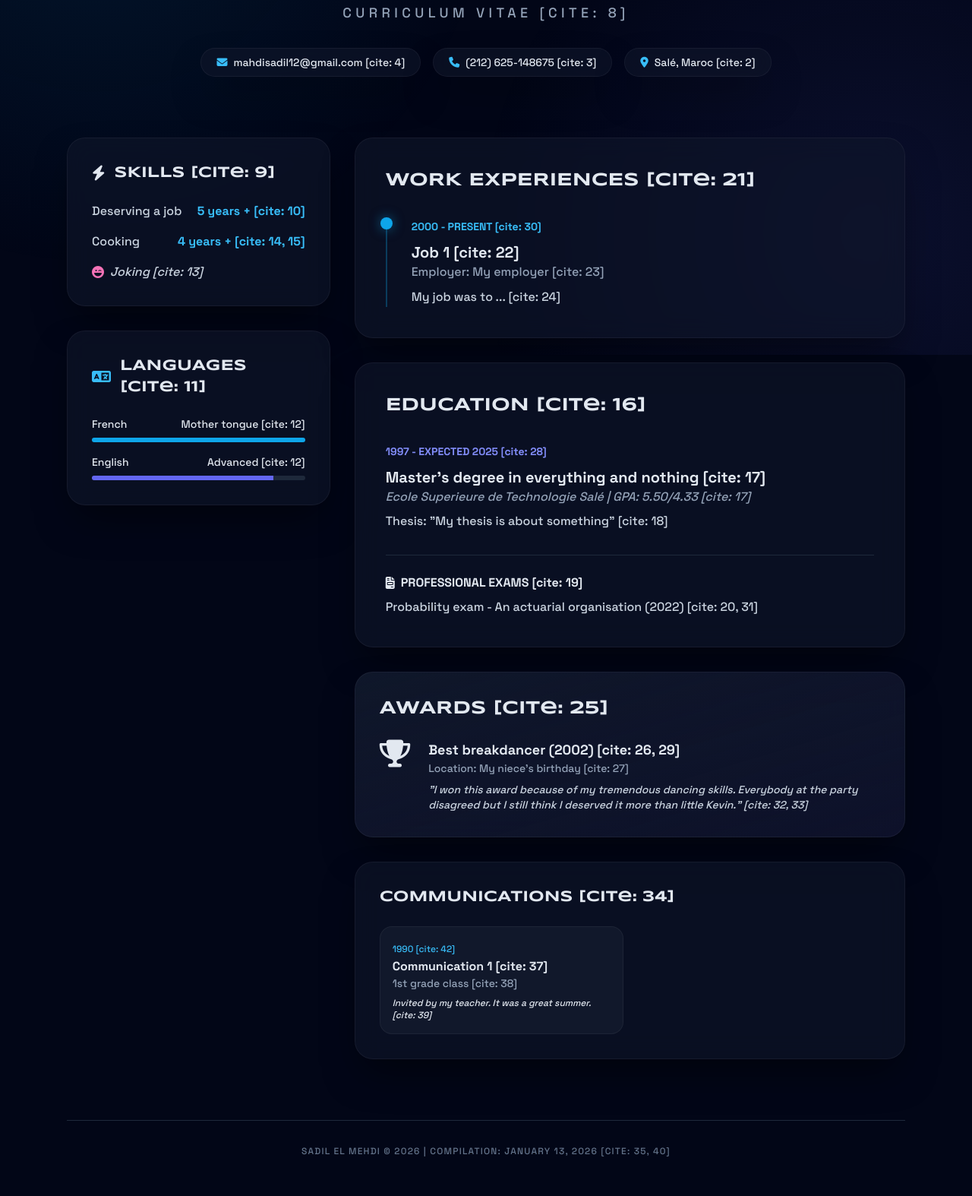
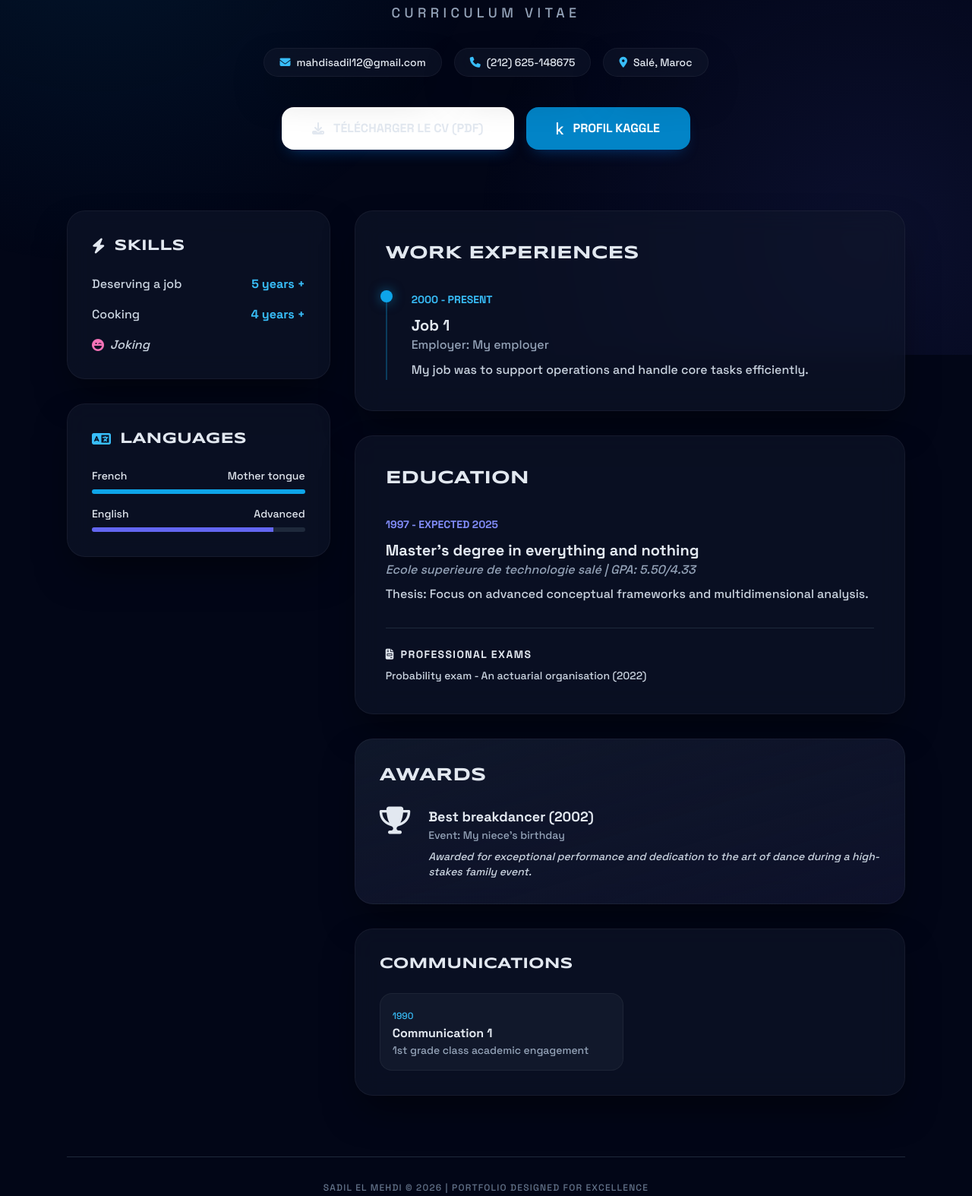
Before and after one commit to mehdi26-bit/cv-portfolio, a plain HTML site: page index.html in a window 1280 px wide. Shown: the part 333-1907 px from the top of the page at 76% size. Drawn offline with nearby package versions, Linux system fonts and the light colour scheme.

Commit message:
Update index.html

```diff
--- a/index.html
+++ b/index.html
@@ -3,7 +3,7 @@
 <head>
     <meta charset="UTF-8">
     <meta name="viewport" content="width=device-width, initial-scale=1.0">
-    <title>SADIL EL MEHDI | Portfolio</title>
+    <title>SADIL EL MEHDI | Portfolio Professional</title>
     <script src="https://cdn.tailwindcss.com"></script>
     <link href="https://fonts.googleapis.com/css2?family=Space+Grotesk:wght@300;500;700&family=Syncopate:wght@400;700&display=swap" rel="stylesheet">
     <link rel="stylesheet" href="https://cdnjs.cloudflare.com/ajax/libs/font-awesome/6.4.0/css/all.min.css">
@@ -24,7 +24,6 @@
 
         .heading-font { font-family: 'Syncopate', sans-serif; }
 
-        /* Background Design */
         .mesh-gradient {
             position: fixed;
             top: 0; left: 0; width: 100%; height: 100%;
@@ -34,7 +33,6 @@
             z-index: -1;
         }
 
-        /* Modern Glass card */
         .glass-card {
             background: rgba(15, 23, 42, 0.6);
             backdrop-filter: blur(16px);
@@ -54,7 +52,6 @@
             -webkit-text-fill-color: transparent;
         }
 
-        /* Animated Border for Avatar */
         .avatar-container {
             position: relative;
             width: 180px; height: 180px;
@@ -70,6 +67,15 @@
         }
 
         @keyframes spin { from { transform: rotate(0deg); } to { transform: rotate(360deg); } }
+
+        .btn-action {
+            transition: all 0.3s ease;
+            box-shadow: 0 10px 20px -10px rgba(0, 129, 255, 0.4);
+        }
+        .btn-action:hover {
+            transform: scale(1.05);
+            box-shadow: 0 15px 25px -10px rgba(0, 129, 255, 0.6);
+        }
     </style>
 </head>
 <body class="antialiased">
@@ -80,26 +86,37 @@
 
         <header class="flex flex-col items-center text-center mb-20">
             <div class="avatar-container mb-8">
-                <img src="https://ui-avatars.com/api/?name=Sadil+El+Mehdi&background=0ea5e9&color=fff&size=200"
+                <img src="mehdi image.jpeg"
                      alt="SADIL EL MEHDI"
-                     class="rounded-full w-full h-full object-cover border-4 border-slate-900 shadow-2xl">
+                     class="rounded-full w-full h-full object-cover border-4 border-slate-900 shadow-2xl"
+                     onerror="this.src='https://ui-avatars.com/api/?name=Sadil+El+Mehdi&background=0ea5e9&color=fff&size=200'">
             </div>
 
-            <h1 class="heading-font text-4xl md:text-6xl font-bold mb-4 tracking-tighter">
+            <h1 class="heading-font text-4xl md:text-6xl font-bold mb-4 tracking-tighter uppercase">
                 SADIL <span class="gradient-text">EL MEHDI</span>
             </h1>
-            <p class="text-slate-400 text-lg tracking-[0.3em] uppercase mb-8">Curriculum Vitae [cite: 8]</p>
+            <p class="text-slate-400 text-lg tracking-[0.3em] uppercase mb-8">Curriculum Vitae</p>
 
-            <div class="flex flex-wrap justify-center gap-4">
+            <div class="flex flex-wrap justify-center gap-4 mb-10">
                 <a href="mailto:mahdisadil12@gmail.com" class="glass-card px-5 py-2 rounded-full text-sm flex items-center gap-2">
-                    <i class="fas fa-envelope text-sky-400"></i> mahdisadil12@gmail.com [cite: 4]
+                    <i class="fas fa-envelope text-sky-400"></i> mahdisadil12@gmail.com
                 </a>
                 <span class="glass-card px-5 py-2 rounded-full text-sm flex items-center gap-2">
-                    <i class="fas fa-phone text-sky-400"></i> (212) 625-148675 [cite: 3]
+                    <i class="fas fa-phone text-sky-400"></i> (212) 625-148675
                 </span>
                 <span class="glass-card px-5 py-2 rounded-full text-sm flex items-center gap-2">
-                    <i class="fas fa-map-marker-alt text-sky-400"></i> Salé, Maroc [cite: 2]
+                    <i class="fas fa-map-marker-alt text-sky-400"></i> Salé, Maroc
                 </span>
+            </div>
+
+            <div class="flex flex-col md:flex-row gap-4">
+                <a href="el_mehdi_cv.pdf" download class="btn-action bg-white text-dark px-10 py-4 rounded-2xl font-bold flex items-center gap-3">
+                    <i class="fas fa-download"></i> TÉLÉCHARGER LE CV (PDF)
+                </a>
+
+                <a href="https://www.kaggle.com/mahdisadil" target="_blank" class="btn-action bg-sky-600 text-white px-10 py-4 rounded-2xl font-bold flex items-center gap-3">
+                    <i class="fab fa-kaggle"></i> PROFIL KAGGLE
+                </a>
             </div>
         </header>
 
@@ -108,36 +125,36 @@
             <div class="space-y-8">
                 <section class="glass-card p-8 rounded-3xl">
                     <h2 class="heading-font text-xl font-bold mb-6 flex items-center gap-3">
-                        <i class="fas fa-bolt text-gold"></i> SKILLS [cite: 9]
+                        <i class="fas fa-bolt text-gold"></i> SKILLS
                     </h2>
                     <ul class="space-y-4 text-slate-300">
                         <li class="flex justify-between items-center">
                             <span>Deserving a job</span>
-                            <span class="text-sky-400 font-bold">5 years + [cite: 10]</span>
+                            <span class="text-sky-400 font-bold">5 years +</span>
                         </li>
                         <li class="flex justify-between items-center">
                             <span>Cooking</span>
-                            <span class="text-sky-400 font-bold">4 years + [cite: 14, 15]</span>
+                            <span class="text-sky-400 font-bold">4 years +</span>
                         </li>
                         <li class="flex items-center gap-2 italic">
-                            <i class="fas fa-laugh-wink text-pink-400"></i> Joking [cite: 13]
+                            <i class="fas fa-laugh-wink text-pink-400"></i> Joking
                         </li>
                     </ul>
                 </section>
 
                 <section class="glass-card p-8 rounded-3xl">
                     <h2 class="heading-font text-xl font-bold mb-6 flex items-center gap-3">
-                        <i class="fas fa-language text-sky-400"></i> LANGUAGES [cite: 11]
+                        <i class="fas fa-language text-sky-400"></i> LANGUAGES
                     </h2>
                     <div class="space-y-4">
                         <div>
-                            <div class="flex justify-between text-sm mb-2"><span>French</span><span>Mother tongue [cite: 12]</span></div>
+                            <div class="flex justify-between text-sm mb-2"><span>French</span><span>Mother tongue</span></div>
                             <div class="h-1.5 bg-slate-800 rounded-full overflow-hidden">
                                 <div class="h-full bg-sky-500 w-full"></div>
                             </div>
                         </div>
                         <div>
-                            <div class="flex justify-between text-sm mb-2"><span>English</span><span>Advanced [cite: 12]</span></div>
+                            <div class="flex justify-between text-sm mb-2"><span>English</span><span>Advanced</span></div>
                             <div class="h-1.5 bg-slate-800 rounded-full overflow-hidden">
                                 <div class="h-full bg-indigo-500 w-[85%]"></div>
                             </div>
@@ -149,54 +166,53 @@
             <div class="lg:col-span-2 space-y-8">
 
                 <section class="glass-card p-8 md:p-10 rounded-3xl">
-                    <h2 class="heading-font text-2xl font-bold mb-8">WORK EXPERIENCES [cite: 21]</h2>
+                    <h2 class="heading-font text-2xl font-bold mb-8">WORK EXPERIENCES</h2>
                     <div class="border-l-2 border-sky-500/30 pl-8 relative">
                         <div class="absolute -left-[9px] top-0 w-4 h-4 rounded-full bg-sky-500 shadow-[0_0_15px_rgba(14,165,233,0.5)]"></div>
-                        <span class="text-sky-400 font-bold text-sm">2000 - PRESENT [cite: 30]</span>
-                        <h3 class="text-xl font-bold mt-2">Job 1 [cite: 22]</h3>
-                        <p class="text-slate-400 mb-2">Employer: My employer [cite: 23]</p>
-                        <p class="text-slate-300 leading-relaxed">My job was to ... [cite: 24]</p>
+                        <span class="text-sky-400 font-bold text-sm">2000 - PRESENT</span>
+                        <h3 class="text-xl font-bold mt-2">Job 1</h3>
+                        <p class="text-slate-400 mb-2">Employer: My employer</p>
+                        <p class="text-slate-300 leading-relaxed">My job was to support operations and handle core tasks efficiently.</p>
                     </div>
                 </section>
 
                 <section class="glass-card p-8 md:p-10 rounded-3xl">
-                    <h2 class="heading-font text-2xl font-bold mb-8">EDUCATION [cite: 16]</h2>
+                    <h2 class="heading-font text-2xl font-bold mb-8">EDUCATION</h2>
                     <div class="space-y-8">
                         <div>
-                            <span class="text-indigo-400 font-bold text-sm">1997 - EXPECTED 2025 [cite: 28]</span>
-                            <h3 class="text-xl font-bold mt-2">Master's degree in everything and nothing [cite: 17]</h3>
-                            <p class="text-slate-400 italic">Ecole Superieure de Technologie Salé | GPA: 5.50/4.33 [cite: 17]</p>
-                            <p class="mt-2 text-slate-300">Thesis: "My thesis is about something" [cite: 18]</p>
+                            <span class="text-indigo-400 font-bold text-sm">1997 - EXPECTED 2025</span>
+                            <h3 class="text-xl font-bold mt-2">Master's degree in everything and nothing</h3>
+                            <p class="text-slate-400 italic">Ecole superieure de technologie salé | GPA: 5.50/4.33</p>
+                            <p class="mt-2 text-slate-300">Thesis: Focus on advanced conceptual frameworks and multidimensional analysis.</p>
                         </div>
                         <div class="pt-6 border-t border-slate-800">
-                            <h4 class="font-bold flex items-center gap-2">
-                                <i class="fas fa-file-invoice text-gold"></i> PROFESSIONAL EXAMS [cite: 19]
+                            <h4 class="font-bold flex items-center gap-2 uppercase text-sm tracking-widest">
+                                <i class="fas fa-file-invoice text-gold"></i> PROFESSIONAL EXAMS
                             </h4>
-                            <p class="mt-2 text-slate-300">Probability exam - An actuarial organisation (2022) [cite: 20, 31]</p>
+                            <p class="mt-2 text-slate-300 text-sm">Probability exam - An actuarial organisation (2022)</p>
                         </div>
                     </div>
                 </section>
 
                 <section class="glass-card p-8 rounded-3xl bg-gradient-to-br from-slate-900 to-indigo-950/20">
-                    <h2 class="heading-font text-2xl font-bold mb-6">AWARDS [cite: 25]</h2>
+                    <h2 class="heading-font text-2xl font-bold mb-6">AWARDS</h2>
                     <div class="flex gap-6">
                         <div class="text-4xl text-gold"><i class="fas fa-trophy"></i></div>
                         <div>
-                            <h3 class="font-bold text-lg">Best breakdancer (2002) [cite: 26, 29]</h3>
-                            <p class="text-sm text-slate-400 mb-2">Location: My niece's birthday [cite: 27]</p>
-                            <p class="text-slate-300 text-sm italic">"I won this award because of my tremendous dancing skills. Everybody at the party disagreed but I still think I deserved it more than little Kevin." [cite: 32, 33]</p>
+                            <h3 class="font-bold text-lg">Best breakdancer (2002)</h3>
+                            <p class="text-sm text-slate-400 mb-2">Event: My niece's birthday</p>
+                            <p class="text-slate-300 text-sm italic">Awarded for exceptional performance and dedication to the art of dance during a high-stakes family event.</p>
                         </div>
                     </div>
                 </section>
 
                 <section class="glass-card p-8 rounded-3xl">
-                    <h2 class="heading-font text-xl font-bold mb-6">COMMUNICATIONS [cite: 34]</h2>
+                    <h2 class="heading-font text-xl font-bold mb-6 uppercase">COMMUNICATIONS</h2>
                     <div class="grid grid-cols-1 md:grid-cols-2 gap-4">
                         <div class="p-4 bg-slate-800/40 rounded-2xl border border-white/5">
-                            <span class="text-xs text-sky-400">1990 [cite: 42]</span>
-                            <h4 class="font-bold">Communication 1 [cite: 37]</h4>
-                            <p class="text-sm text-slate-400">1st grade class [cite: 38]</p>
-                            <p class="text-xs mt-2 italic">Invited by my teacher. It was a great summer. [cite: 39]</p>
+                            <span class="text-xs text-sky-400">1990</span>
+                            <h4 class="font-bold">Communication 1</h4>
+                            <p class="text-sm text-slate-400">1st grade class academic engagement</p>
                         </div>
                     </div>
                 </section>
@@ -205,7 +221,7 @@
         </div>
 
         <footer class="mt-20 text-center text-slate-500 text-xs border-t border-slate-800 pt-8">
-            <p class="uppercase tracking-widest">Sadil El Mehdi &copy; 2026 | Compilation: January 13, 2026 [cite: 35, 40]</p>
+            <p class="uppercase tracking-widest">Sadil El Mehdi &copy; 2026 | Portfolio Designed for Excellence</p>
         </footer>
     </main>
 
```
